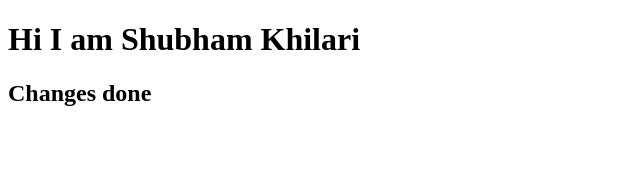
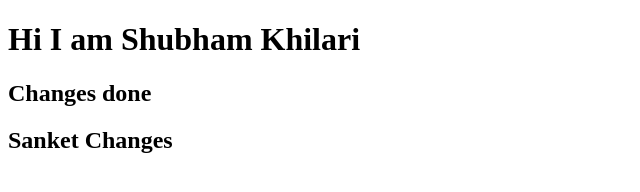
Before and after one commit to Shubham241097/Git-Practice, a plain HTML site: page Index.html in a window 1280 px wide. Shown: the whole page, without its empty margins (0-640 px from the left). Drawn offline with Linux system fonts and the light colour scheme.

Commit message:
sanket commited

```diff
--- a/Index.html
+++ b/Index.html
@@ -9,5 +9,6 @@
   <body>
     <h1>Hi I am Shubham Khilari</h1>
     <h2>Changes done</h2>
+    <h2>Sanket Changes</h2>
   </body>
 </html>
```
